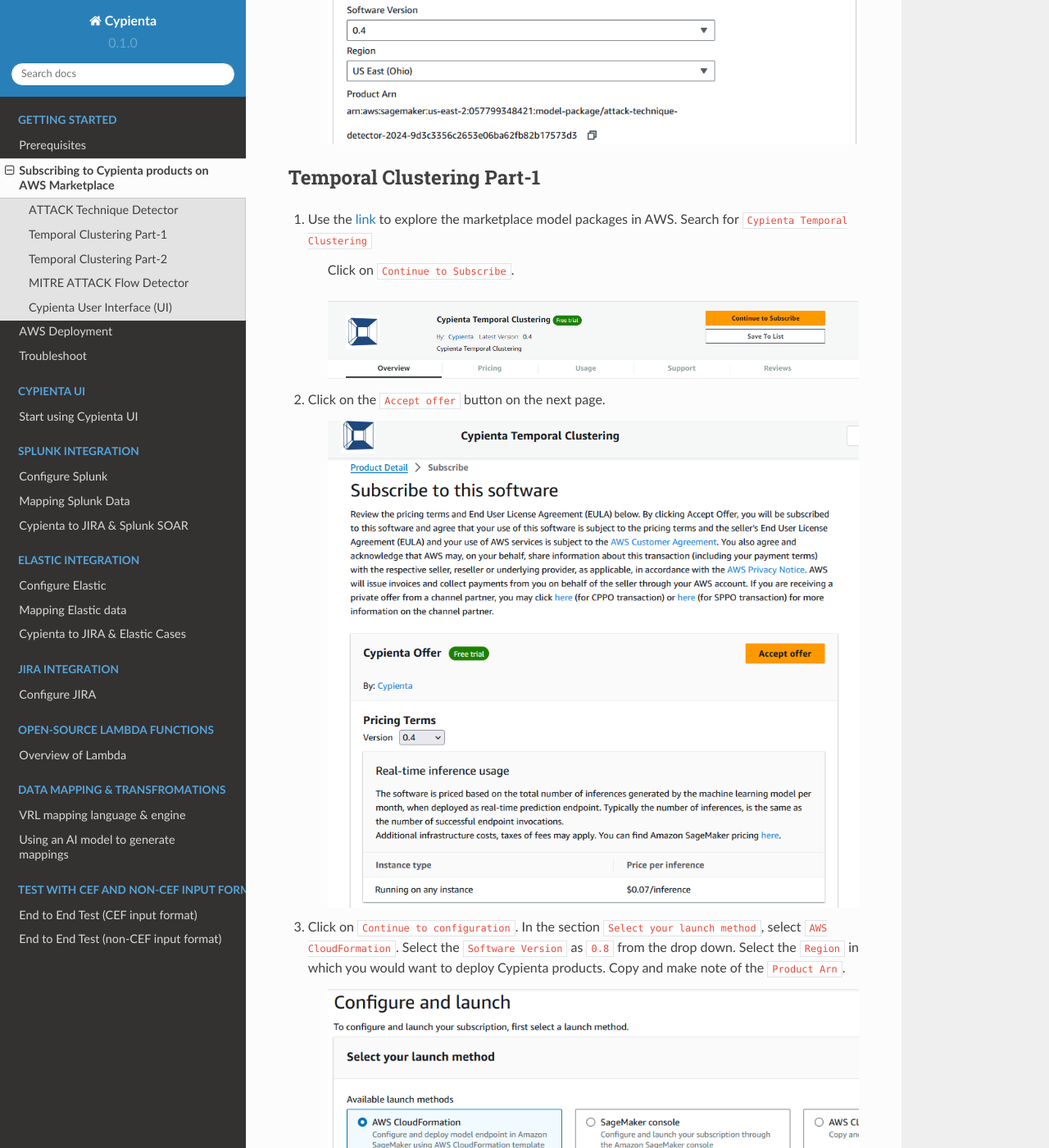
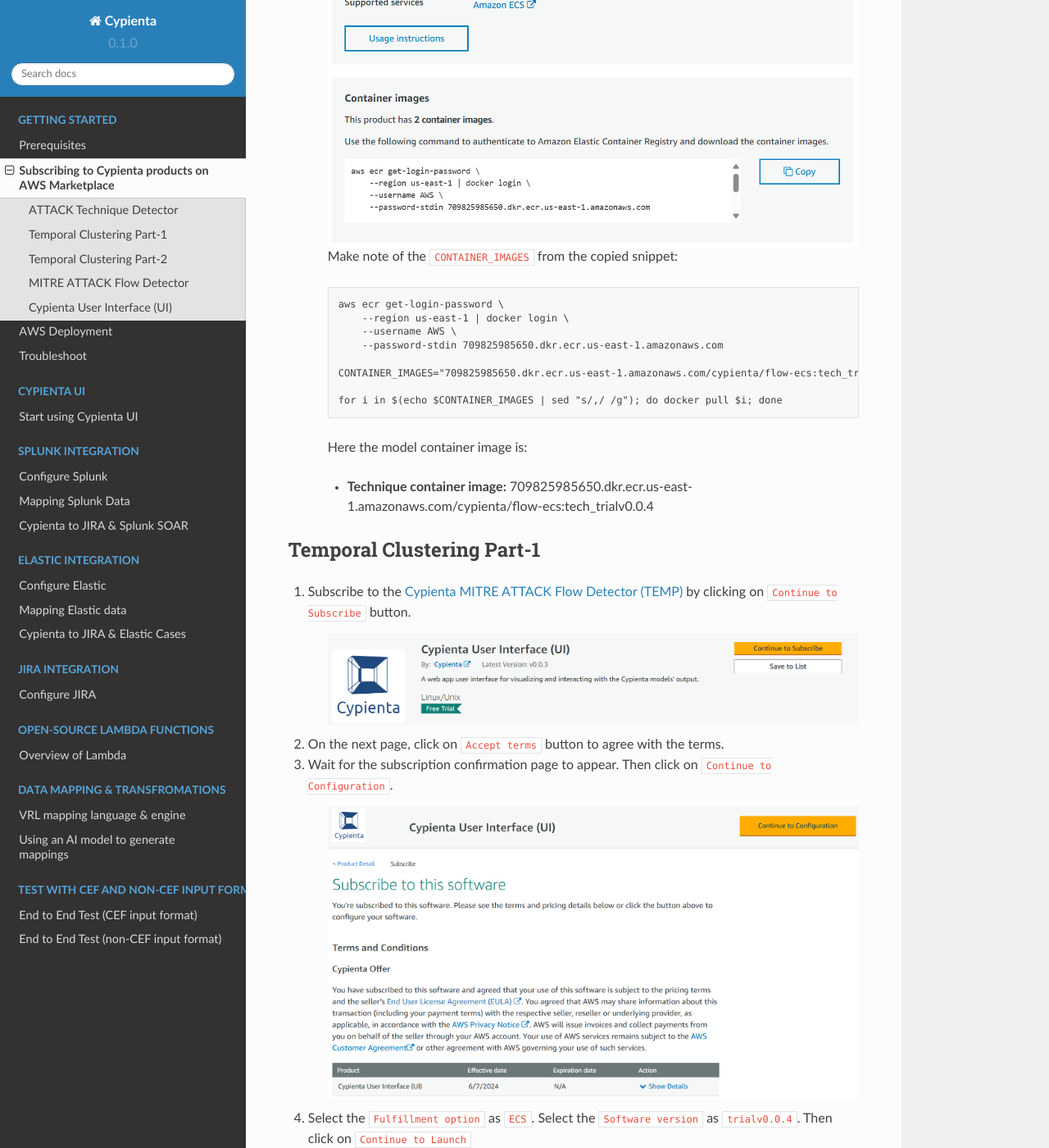
Before and after one commit to cypienta/docs, a Sphinx documentation site: the page built from docs/source/getting_started/subscription.rst, in a window 1280 px wide and 1400 px high, scrolled down 1590 px. Shown: the whole window at 82% size. Built offline with Sphinx 7.4.7 and the Read the Docs theme 2.0.0, drawn with Linux system fonts in a browser that asks for light colours; some of the changed text lies outside the part shown.

Commit message:
how to subscribe to trial models

```diff
--- a/docs/source/getting_started/subscription.rst
+++ b/docs/source/getting_started/subscription.rst
@@ -4,97 +4,189 @@
 ATTACK Technique Detector
 -------------------------
 
-1. Use the `link <https://aws.amazon.com/marketplace/pp/prodview-ygn2hithg564w?sr=0-2&ref_=beagle&applicationId=AWSMPContessa>`_ to explore the marketplace model packages in AWS. Search for ``Cypienta ATTACK Technique Detector``
+1. Subscribe to the `Cypienta MITRE ATTACK Flow Detector (TEMP) <https://aws.amazon.com/marketplace/pp/prodview-tmtfhgbkm63tm>`__ by clicking on ``Continue to Subscribe`` button.
 
-    Click on ``Continue to Subscribe``.
-
-    .. image:: resources/subscribe_to_technique_detector.png
-        :alt: Subscribe to technique detector
+    .. image:: resources/ui_product.png
+        :alt: UI product subscribe
         :align: center
 
-2. Click on the ``Accept offer`` button on the next page.
+2. On the next page, click on ``Accept terms`` button to agree with the terms.
 
-    .. image:: resources/accept_offer.png
-        :alt: Subscribe to technique detector
+3. Wait for the subscription confirmation page to appear. Then click on ``Continue to Configuration``.
+
+    .. image:: resources/confirm_subscribe.png
+        :alt: confirm subscribe
         :align: center
 
-3. Click on ``Continue to configuration``. In the section ``Select your launch method``, select ``AWS CloudFormation``. Select the ``Software Version`` as ``0.4`` from the drop down. Select the ``Region`` in which you would want to deploy Cypienta products. Copy and make note of the ``Product Arn``.
+4. Select the ``Fulfillment option`` as ``ECS``. Select the ``Software version`` as ``trialv0.0.4``. Then click on ``Continue to Launch``
 
-    .. image:: resources/model_arn_tech.png
-        :alt: Subscribe to technique detector
+    .. image:: resources/to_launch.png
+        :alt: to launch
         :align: center
+
+5. Click on the Copy button in the ``Container images`` section and make note of the ``CONTAINER_IMAGES``
+
+    .. image:: resources/container_images.png
+        :alt: container images
+        :align: center
+
+    Make note of the ``CONTAINER_IMAGES`` from the copied snippet:
+
+    .. code-block::
+
+        aws ecr get-login-password \
+            --region us-east-1 | docker login \
+            --username AWS \
+            --password-stdin 709825985650.dkr.ecr.us-east-1.amazonaws.com
+
+        CONTAINER_IMAGES="709825985650.dkr.ecr.us-east-1.amazonaws.com/cypienta/flow-ecs:tech_trialv0.0.4,709825985650.dkr.ecr.us-east-1.amazonaws.com/cypienta/flow-ecs:cluster1_trialv0.0.4,709825985650.dkr.ecr.us-east-1.amazonaws.com/cypienta/flow-ecs:cluster2_trialv0.0.4,709825985650.dkr.ecr.us-east-1.amazonaws.com/cypienta/flow-ecs:flow_trialv0.0.4"
+
+        for i in $(echo $CONTAINER_IMAGES | sed "s/,/ /g"); do docker pull $i; done
+
+    Here the model container image is:
+
+    - **Technique container image:** 709825985650.dkr.ecr.us-east-1.amazonaws.com/cypienta/flow-ecs:tech_trialv0.0.4
 
 
 Temporal Clustering Part-1
 -------------------
 
-1. Use the `link <https://aws.amazon.com/marketplace/pp/prodview-a6owq2ddgrcrc?sr=0-3&ref_=beagle&applicationId=AWSMPContessa>`_ to explore the marketplace model packages in AWS. Search for ``Cypienta Temporal Clustering``
+1. Subscribe to the `Cypienta MITRE ATTACK Flow Detector (TEMP) <https://aws.amazon.com/marketplace/pp/prodview-tmtfhgbkm63tm>`__ by clicking on ``Continue to Subscribe`` button.
 
-    Click on ``Continue to Subscribe``.
-
-    .. image:: resources/subscribe_to_temporal_clustering.png
-        :alt: Subscribe to temporal clustering
+    .. image:: resources/ui_product.png
+        :alt: UI product subscribe
         :align: center
 
-2. Click on the ``Accept offer`` button on the next page.
+2. On the next page, click on ``Accept terms`` button to agree with the terms.
 
-    .. image:: resources/accept_offer.png
-        :alt: Subscribe to technique detector
+3. Wait for the subscription confirmation page to appear. Then click on ``Continue to Configuration``.
+
+    .. image:: resources/confirm_subscribe.png
+        :alt: confirm subscribe
         :align: center
 
-3. Click on ``Continue to configuration``. In the section ``Select your launch method``, select ``AWS CloudFormation``. Select the ``Software Version`` as ``0.8`` from the drop down. Select the ``Region`` in which you would want to deploy Cypienta products. Copy and make note of the ``Product Arn``.
+4. Select the ``Fulfillment option`` as ``ECS``. Select the ``Software version`` as ``trialv0.0.4``. Then click on ``Continue to Launch``
 
-    .. image:: resources/model_arn_cluster.png
-        :alt: Subscribe to flow detector
+    .. image:: resources/to_launch.png
+        :alt: to launch
         :align: center
+
+5. Click on the Copy button in the ``Container images`` section and make note of the ``CONTAINER_IMAGES``
+
+    .. image:: resources/container_images.png
+        :alt: container images
+        :align: center
+
+    Make note of the ``CONTAINER_IMAGES`` from the copied snippet:
+
+    .. code-block::
+
+        aws ecr get-login-password \
+            --region us-east-1 | docker login \
+            --username AWS \
+            --password-stdin 709825985650.dkr.ecr.us-east-1.amazonaws.com
+
+        CONTAINER_IMAGES="709825985650.dkr.ecr.us-east-1.amazonaws.com/cypienta/flow-ecs:tech_trialv0.0.4,709825985650.dkr.ecr.us-east-1.amazonaws.com/cypienta/flow-ecs:cluster1_trialv0.0.4,709825985650.dkr.ecr.us-east-1.amazonaws.com/cypienta/flow-ecs:cluster2_trialv0.0.4,709825985650.dkr.ecr.us-east-1.amazonaws.com/cypienta/flow-ecs:flow_trialv0.0.4"
+
+        for i in $(echo $CONTAINER_IMAGES | sed "s/,/ /g"); do docker pull $i; done
+
+    Here the model container image is:
+
+    - **Cluster Part 1 container image:** 709825985650.dkr.ecr.us-east-1.amazonaws.com/cypienta/flow-ecs:cluster1_trialv0.0.4
 
 
 Temporal Clustering Part-2
 -------------------
 
-1. Use the `link <https://aws.amazon.com/marketplace/pp/prodview-ub47j253tgi4c?sr=0-5&ref_=beagle&applicationId=AWSMPContessa>`_ to explore the marketplace model packages in AWS. Search for ``Cypienta Temporal Clustering``
+1. Subscribe to the `Cypienta MITRE ATTACK Flow Detector (TEMP) <https://aws.amazon.com/marketplace/pp/prodview-tmtfhgbkm63tm>`__ by clicking on ``Continue to Subscribe`` button.
 
-    Click on ``Continue to Subscribe``.
-
-    .. image:: resources/subscribe_to_temporal_clustering.png
-        :alt: Subscribe to temporal clustering
+    .. image:: resources/ui_product.png
+        :alt: UI product subscribe
         :align: center
 
-2. Click on the ``Accept offer`` button on the next page.
+2. On the next page, click on ``Accept terms`` button to agree with the terms.
 
-    .. image:: resources/accept_offer.png
-        :alt: Subscribe to technique detector
+3. Wait for the subscription confirmation page to appear. Then click on ``Continue to Configuration``.
+
+    .. image:: resources/confirm_subscribe.png
+        :alt: confirm subscribe
         :align: center
 
-3. Click on ``Continue to configuration``. In the section ``Select your launch method``, select ``AWS CloudFormation``. Select the ``Software Version`` as ``0.8`` from the drop down. Select the ``Region`` in which you would want to deploy Cypienta products. Copy and make note of the ``Product Arn``.
+4. Select the ``Fulfillment option`` as ``ECS``. Select the ``Software version`` as ``trialv0.0.4``. Then click on ``Continue to Launch``
 
-    .. image:: resources/model_arn_cluster.png
-        :alt: Subscribe to flow detector
+    .. image:: resources/to_launch.png
+        :alt: to launch
         :align: center
+
+5. Click on the Copy button in the ``Container images`` section and make note of the ``CONTAINER_IMAGES``
+
+    .. image:: resources/container_images.png
+        :alt: container images
+        :align: center
+
+    Make note of the ``CONTAINER_IMAGES`` from the copied snippet:
+
+    .. code-block::
+
+        aws ecr get-login-password \
+            --region us-east-1 | docker login \
+            --username AWS \
+            --password-stdin 709825985650.dkr.ecr.us-east-1.amazonaws.com
+
+        CONTAINER_IMAGES="709825985650.dkr.ecr.us-east-1.amazonaws.com/cypienta/flow-ecs:tech_trialv0.0.4,709825985650.dkr.ecr.us-east-1.amazonaws.com/cypienta/flow-ecs:cluster1_trialv0.0.4,709825985650.dkr.ecr.us-east-1.amazonaws.com/cypienta/flow-ecs:cluster2_trialv0.0.4,709825985650.dkr.ecr.us-east-1.amazonaws.com/cypienta/flow-ecs:flow_trialv0.0.4"
+
+        for i in $(echo $CONTAINER_IMAGES | sed "s/,/ /g"); do docker pull $i; done
+
+    Here the model container image is:
+
+    - **Cluster Part 2 container image:** 709825985650.dkr.ecr.us-east-1.amazonaws.com/cypienta/flow-ecs:cluster2_trialv0.0.4
 
 
 MITRE ATTACK Flow Detector
 -------------------
 
-1. Use the `link <https://aws.amazon.com/marketplace/pp/prodview-4dismc5uwx4dk?sr=0-1&ref_=beagle&applicationId=AWSMPContessa>`_ to explore the marketplace model packages in AWS. Search for ``Cypienta MITRE ATTACK Flow Detector``
+1. Subscribe to the `Cypienta MITRE ATTACK Flow Detector (TEMP) <https://aws.amazon.com/marketplace/pp/prodview-tmtfhgbkm63tm>`__ by clicking on ``Continue to Subscribe`` button.
 
-    Click on ``Continue to Subscribe``.
-
-    .. image:: resources/subscribe_to_flow_detector.png
-        :alt: Subscribe to technique detector
+    .. image:: resources/ui_product.png
+        :alt: UI product subscribe
         :align: center
 
-2. Click on the ``Accept offer`` button on the next page.
+2. On the next page, click on ``Accept terms`` button to agree with the terms.
 
-    .. image:: resources/accept_offer.png
-        :alt: Subscribe to technique detector
+3. Wait for the subscription confirmation page to appear. Then click on ``Continue to Configuration``.
+
+    .. image:: resources/confirm_subscribe.png
+        :alt: confirm subscribe
         :align: center
 
-3. Click on ``Continue to configuration``. In the section ``Select your launch method``, select ``AWS CloudFormation``. Select the ``Software Version`` as ``0.7`` from the drop down. Select the ``Region`` in which you would want to deploy Cypienta products. Copy and make note of the ``Product Arn``.
+4. Select the ``Fulfillment option`` as ``ECS``. Select the ``Software version`` as ``trialv0.0.4``. Then click on ``Continue to Launch``
 
-    .. image:: resources/model_arn_flow.png
-        :alt: Subscribe to technique detector
+    .. image:: resources/to_launch.png
+        :alt: to launch
         :align: center
+
+5. Click on the Copy button in the ``Container images`` section and make note of the ``CONTAINER_IMAGES``
+
+    .. image:: resources/container_images.png
+        :alt: container images
+        :align: center
+
+    Make note of the ``CONTAINER_IMAGES`` from the copied snippet:
+
+    .. code-block::
+
+        aws ecr get-login-password \
+            --region us-east-1 | docker login \
+            --username AWS \
+            --password-stdin 709825985650.dkr.ecr.us-east-1.amazonaws.com
+
+        CONTAINER_IMAGES="709825985650.dkr.ecr.us-east-1.amazonaws.com/cypienta/flow-ecs:tech_trialv0.0.4,709825985650.dkr.ecr.us-east-1.amazonaws.com/cypienta/flow-ecs:cluster1_trialv0.0.4,709825985650.dkr.ecr.us-east-1.amazonaws.com/cypienta/flow-ecs:cluster2_trialv0.0.4,709825985650.dkr.ecr.us-east-1.amazonaws.com/cypienta/flow-ecs:flow_trialv0.0.4"
+
+        for i in $(echo $CONTAINER_IMAGES | sed "s/,/ /g"); do docker pull $i; done
+
+    Here the model container image is:
+
+    - **Flow container image:** 709825985650.dkr.ecr.us-east-1.amazonaws.com/cypienta/flow-ecs:flow_trialv0.0.4
 
 
 Cypienta User Interface (UI)
```
